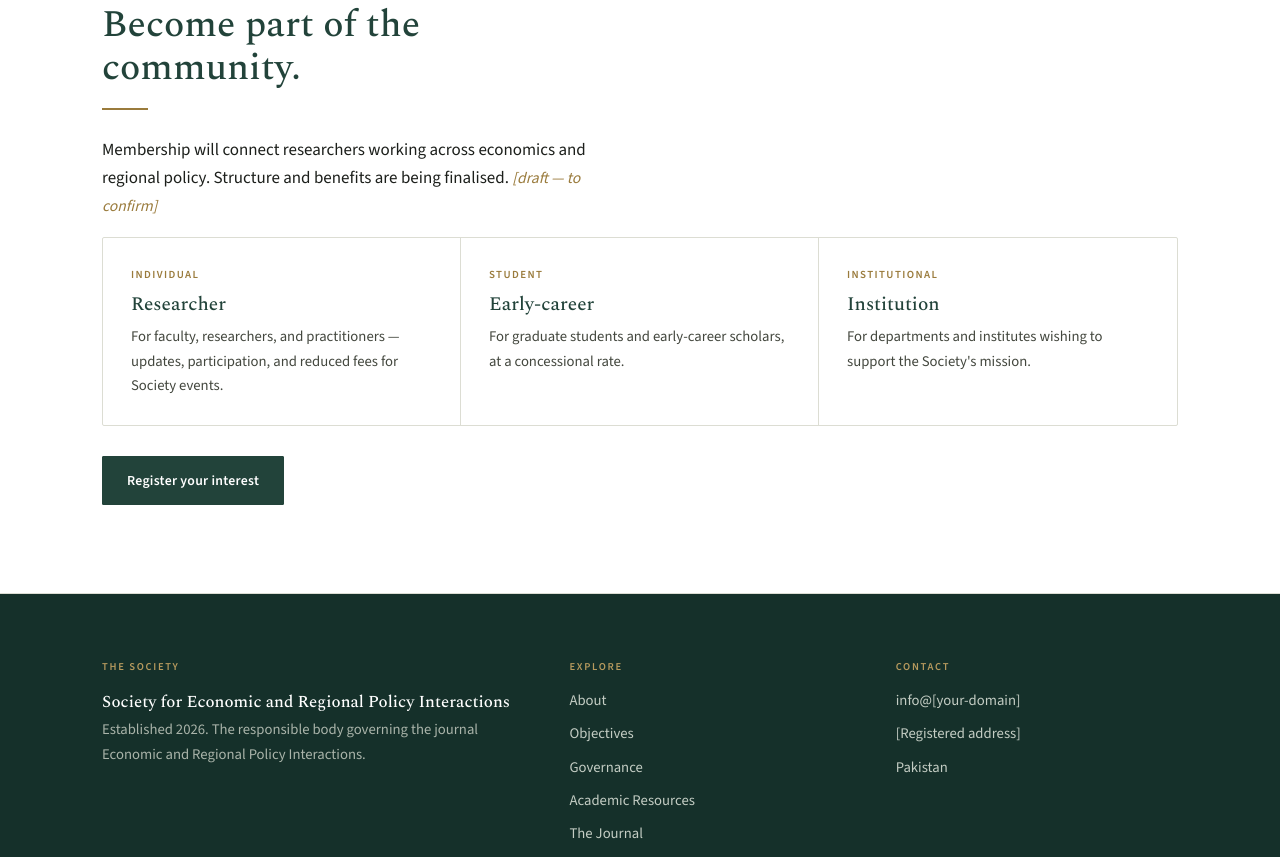
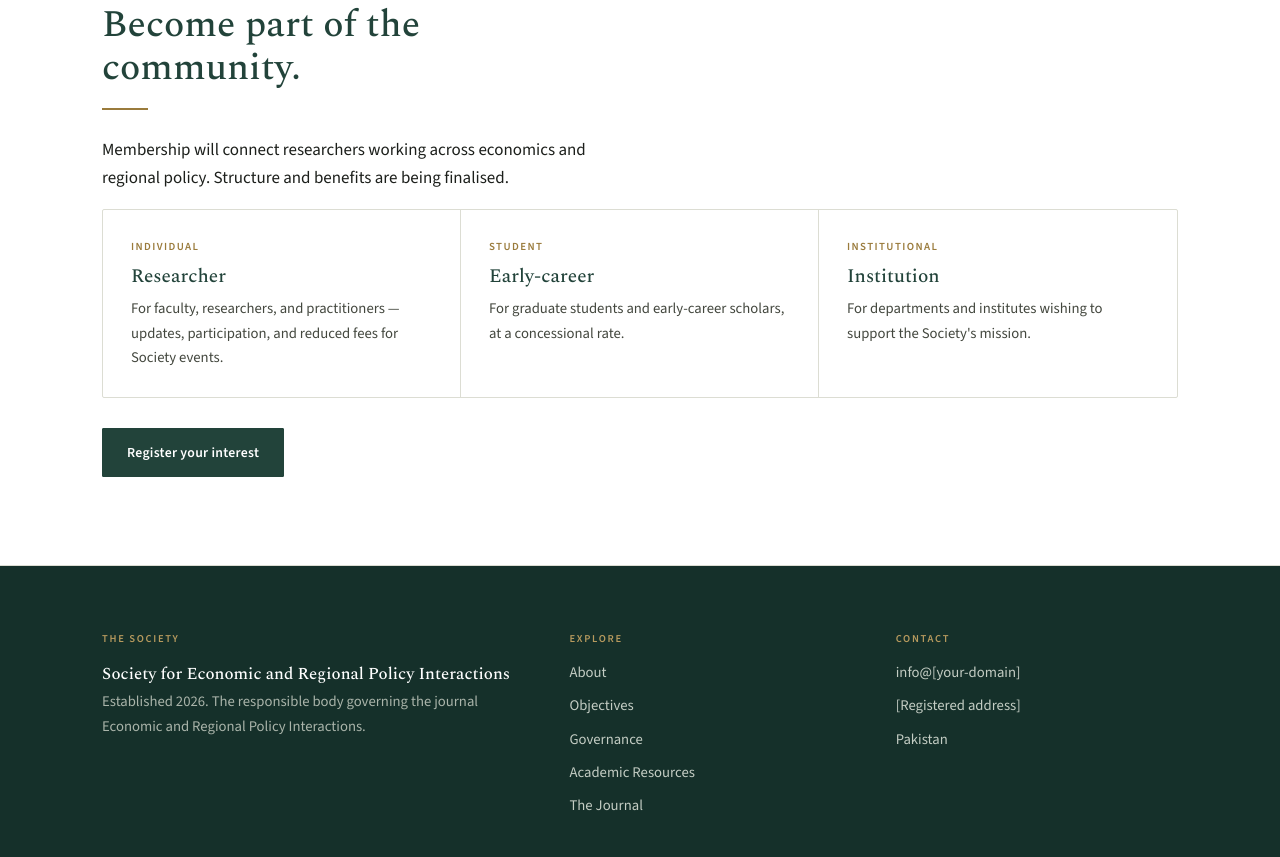
Before and after one commit to ahmadNJU/SERPI, a plain HTML site: page index.html in a window 1280 px wide. Shown: the part 4345-5202 px from the top of the page. Drawn offline with nearby package versions, Linux system fonts and the light colour scheme.

Commit message:
Update index.html

```diff
--- a/index.html
+++ b/index.html
@@ -373,7 +373,7 @@
     <div class="kicker">Membership</div>
     <h2>Become part of the community.</h2>
     <hr class="rule">
-    <p class="prose" style="max-width:60ch;">Membership will connect researchers working across economics and regional policy. Structure and benefits are being finalised. <span class="ph">[draft — to confirm]</span></p>
+    <p class="prose" style="max-width:60ch;">Membership will connect researchers working across economics and regional policy. Structure and benefits are being finalised.</p>
     <div class="tiers">
       <div class="tier"><div class="tl">Individual</div><h3>Researcher</h3><p>For faculty, researchers, and practitioners — updates, participation, and reduced fees for Society events.</p></div>
       <div class="tier"><div class="tl">Student</div><h3>Early-career</h3><p>For graduate students and early-career scholars, at a concessional rate.</p></div>
```
